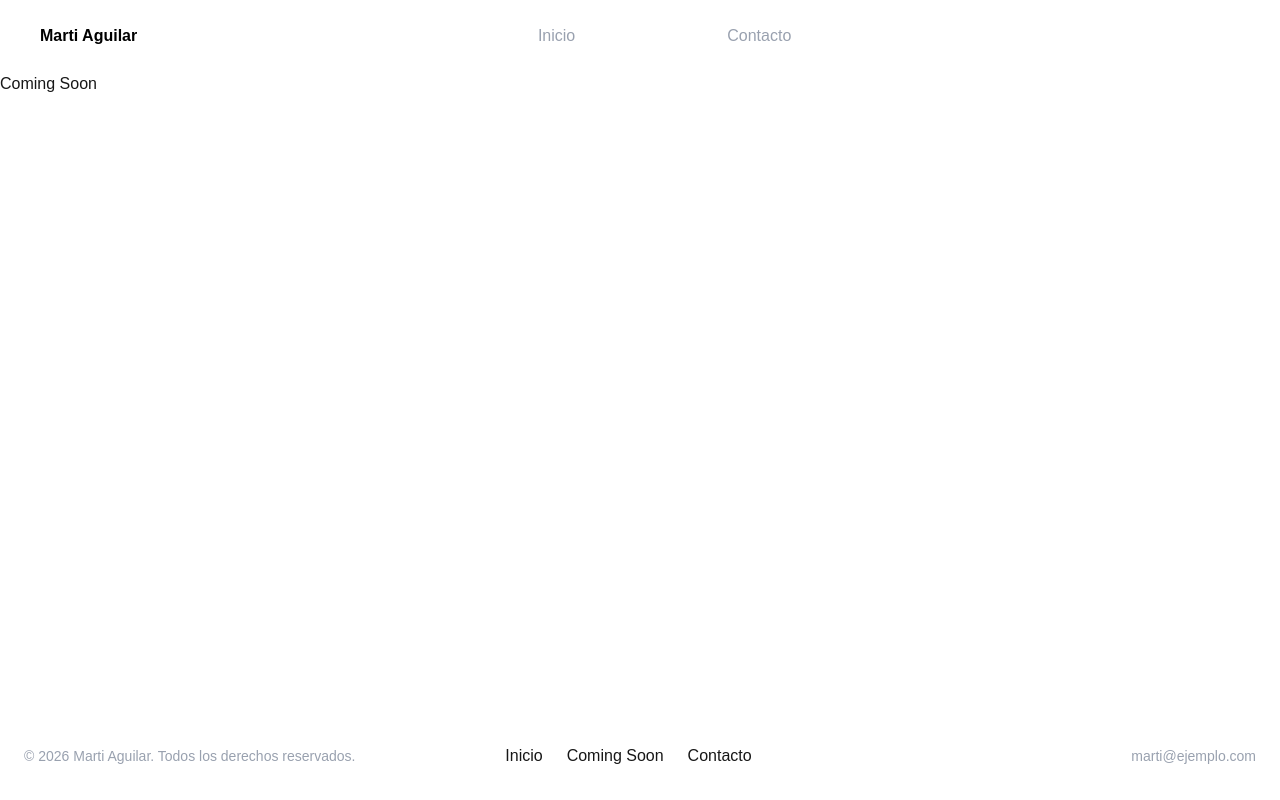
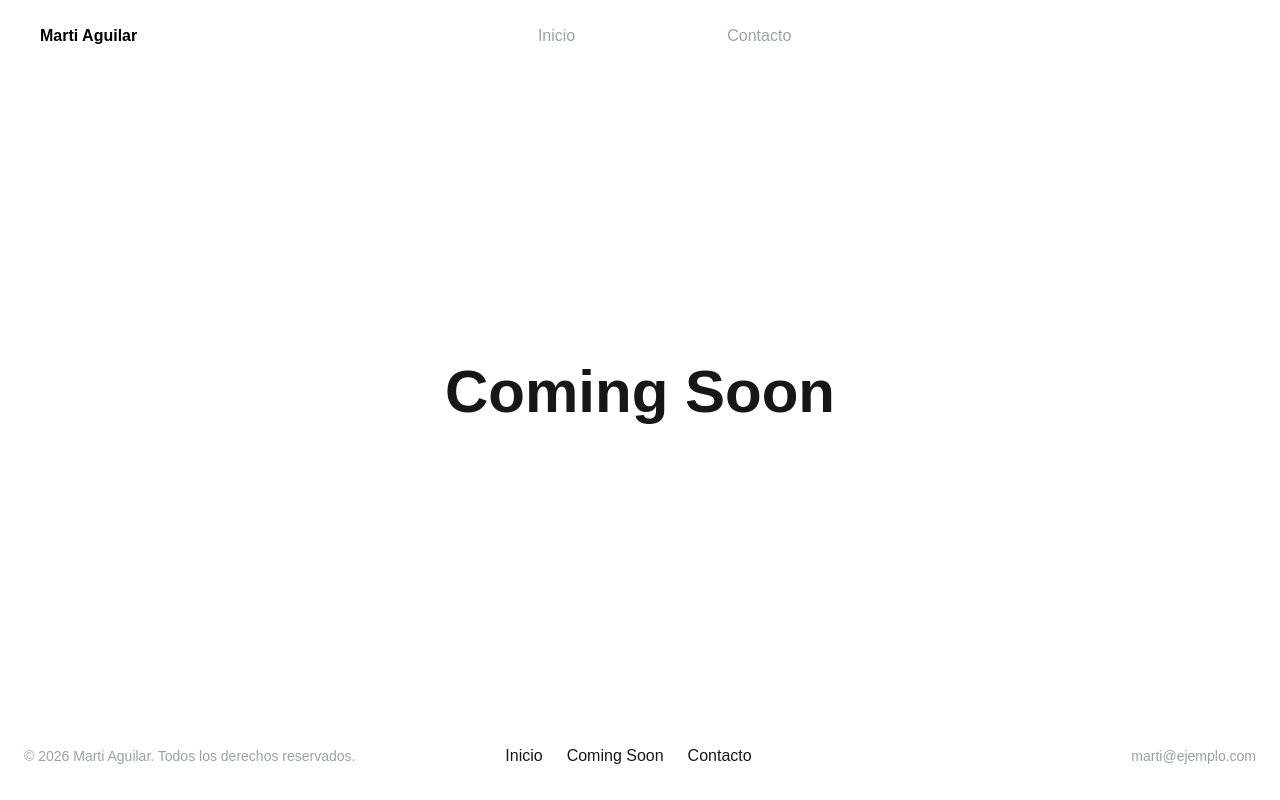
Before and after one commit to Owen-M9/martiaguilar, a Next.js app: page /cursos in a window 1280 px wide. Built offline with nearby package versions, Linux system fonts and the light colour scheme; some icons are missing.

Commit message:
style: mejora paginas placeholder de cursos y contacto

```diff
--- a/app/contacto/page.tsx
+++ b/app/contacto/page.tsx
@@ -1,3 +1,7 @@
 export default function ContactoPage() {
-  return <div>Contacto</div>;
+  return (
+    <div className="flex flex-1 items-center justify-center">
+      <h1 className="text-4xl md:text-6xl font-bold">Contacto</h1>
+    </div>
+  );
 }
--- a/app/cursos/page.tsx
+++ b/app/cursos/page.tsx
@@ -1,3 +1,7 @@
 export default function CursosPage() {
-  return <div>Coming Soon</div>;
+  return (
+    <div className="flex flex-1 items-center justify-center">
+      <h1 className="text-4xl md:text-6xl font-bold">Coming Soon</h1>
+    </div>
+  );
 }
```
